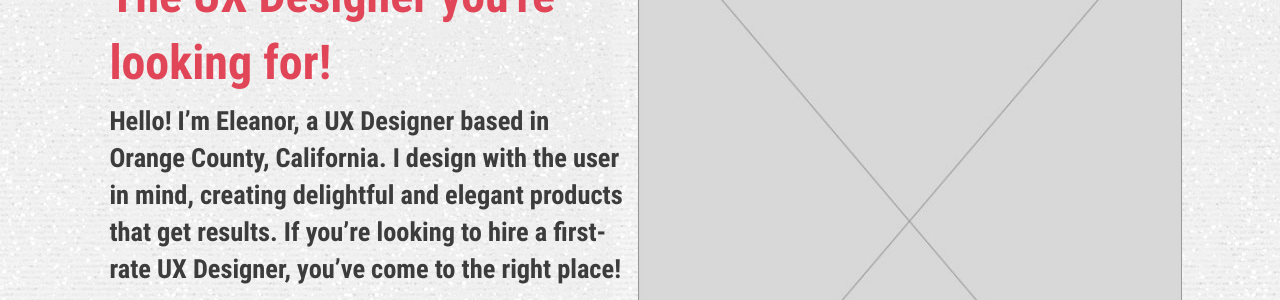
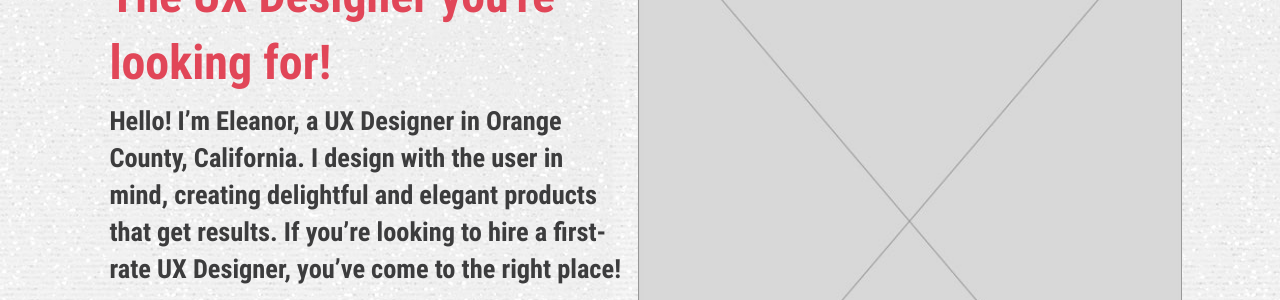
Before and after one commit to emeriwether/emeriwether.github.io, a Jekyll site: the page built from home.html, in a window 1280 px wide. Shown: the part 263-563 px from the top of the page. Built offline with Jekyll 4.4.1, drawn with Linux system fonts in a browser that asks for light colours.

Commit message:
ct prev comm

```diff
--- a/home.html
+++ b/home.html
@@ -14,7 +14,7 @@ css: /css2/home.css
         <div class="medium-6 cell text-center medium-text-left">
             <h1 class="coralText">The UX Designer you're looking for!</h1>
 
-            <h2>Hello! I’m Eleanor, a UX Designer based in Orange County, California. I design with the user in mind, creating delightful and elegant products that get results. If you’re looking to hire a first-rate UX Designer, you’ve come to the right place!
+            <h2>Hello! I’m Eleanor, a UX Designer in Orange County, California. I design with the user in mind, creating delightful and elegant products that get results. If you’re looking to hire a first-rate UX Designer, you’ve come to the right place!
 
             <br><br>To get to know me a little better, head on over to my <a href="/about.html" class="linkText">About Me</a> page. Or, if you’d like to see some examples of my recent work in UX, check out my <a href="/home.html#ProjectGallery" class="linkText">Project Gallery</a>.</h2>
         </div>
```
